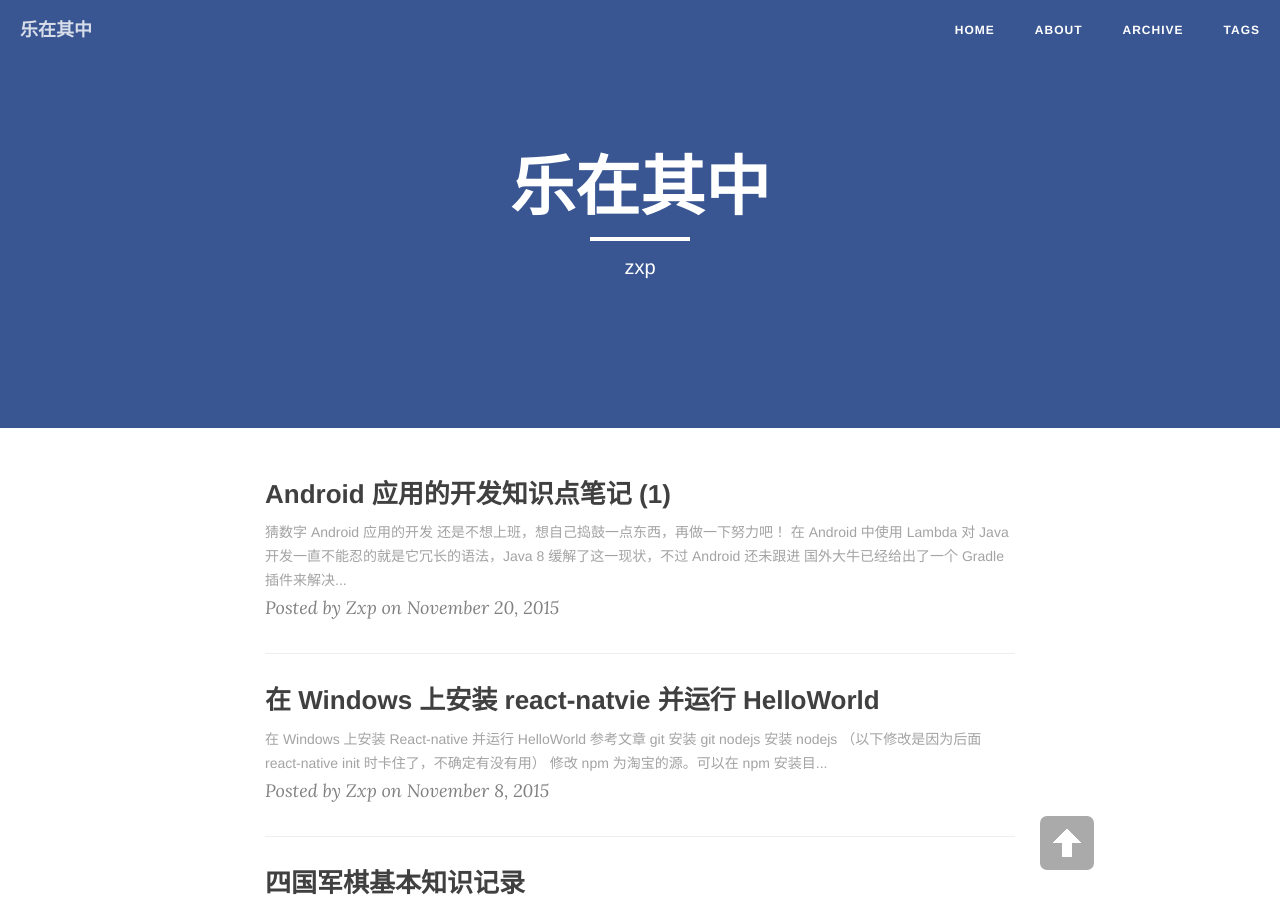
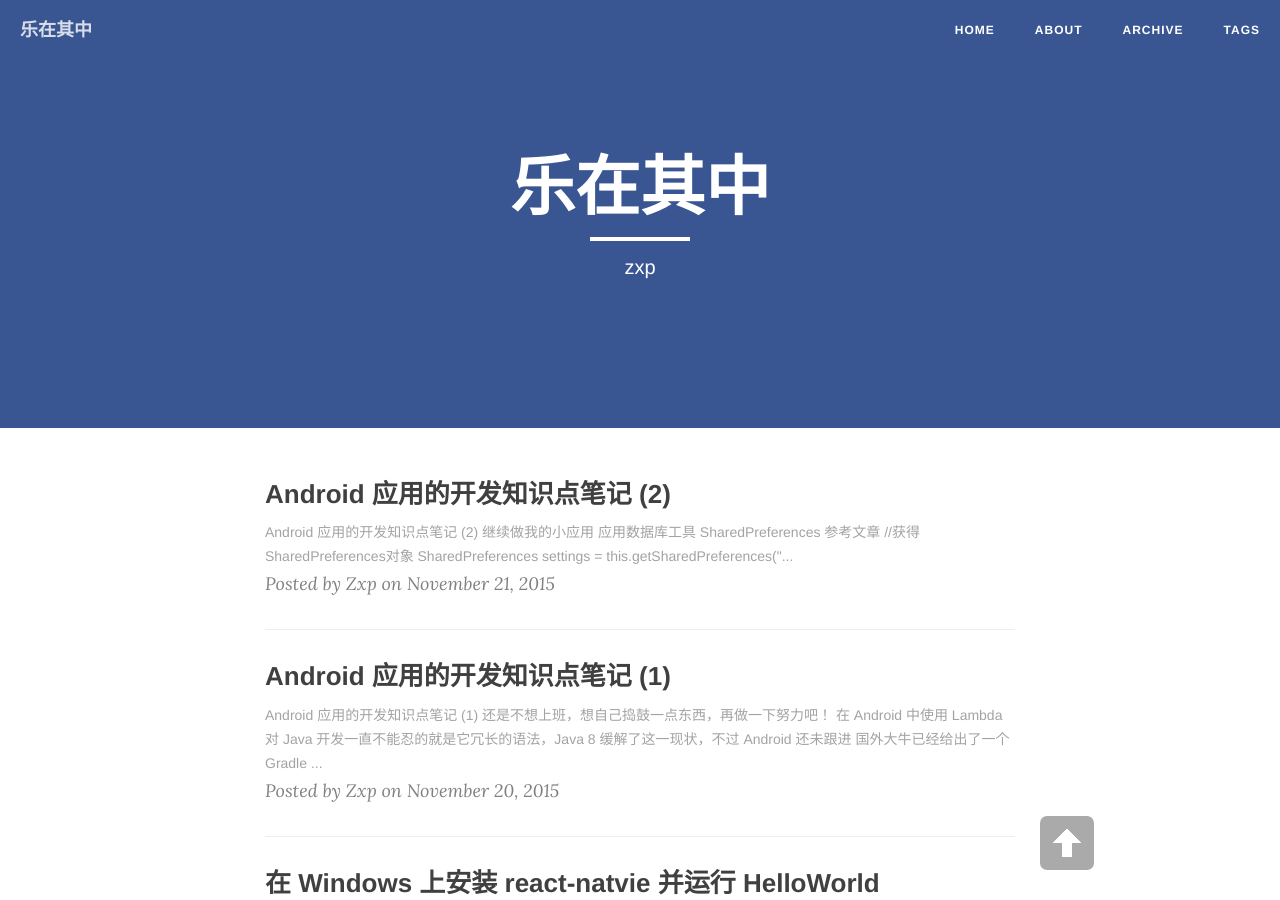
Before and after one commit to HandsomeBall/HandsomeBall.github.io, a Jekyll site: the page built from index.html, in a window 1280 px wide and 900 px high. Built offline with Jekyll 4.4.1, drawn with Linux system fonts in a browser that asks for light colours; nearby versions of some CDN libraries; the list of posts is cut into pages by our own code; comment, search, counter and statistics services are not loaded; some of the changed lines change nothing that is shown.

Commit message:
ÖØÃüÃû¾ÉÎÄÕ£¬Ìí¼ÓÐÂÎÄÕÂ

```diff
--- a/_posts/2015-11-19-android-guess-number.md
+++ b/_posts/2015-11-19-android-note-1.md
@@ -2,11 +2,11 @@
 layout: post
 title:  "Android 应用的开发知识点笔记 (1)"
 date:   2015-11-19 23:36:00
-tags: android guess-number
+tags: android note
 category: blog
 ---
 
-#猜数字 Android 应用的开发
+#Android 应用的开发知识点笔记 (1)
 
 还是不想上班，想自己捣鼓一点东西，再做一下努力吧！
 
--- /dev/null
+++ b/_posts/2015-11-21-android-note-2.md
@@ -0,0 +1,158 @@
+---
+layout: post
+title:  "Android 应用的开发知识点笔记 (2)"
+date:   2015-11-21 00:37:00
+tags: android note
+category: blog
+---
+
+#Android 应用的开发知识点笔记 (2)
+
+继续做我的小应用
+
+### 应用数据库工具 SharedPreferences
+
+参考[文章](http://www.cnblogs.com/devinzhang/archive/2012/01/12/2320868.html)
+
+    //获得SharedPreferences对象
+    SharedPreferences settings = this.getSharedPreferences("shared_file", 0);
+
+    int age = settings.getInt("age", 0);
+
+    //获得可编辑对象
+    SharedPreferences.Editor editor = settings.edit();
+
+    editor.putString("name", "Kael Chen");
+    editor.putInt("age", 22);
+    editor.commit();
+
+    editor.remove("name");
+    editor.commit();
+
+### TextView 居中
+
+    android:gravity = "center"
+
+### TextView 字体大小
+
+    android:textSize="32sp"
+
+### 标题栏(ActionBar)
+
+Android 中对应 iOS 中 Navigation 概念的是 标题栏
+而 Android 中的 NavigationBar 指的是返回键、主页键等
+
+Android 的标题栏是由 theme 定义的
+所以修改标题栏的行为需要修改 theme
+
+### 隐藏标题栏
+
+见[解答](http://stackoverflow.com/questions/2591036/how-to-hide-the-title-bar-for-an-activity-in-xml-with-existing-custom-theme)
+和[解答](http://stackoverflow.com/questions/30746109/how-to-remove-title-bar-from-activity-extending-actionbaractivity-or-appcompatac)
+
+    //Remove title bar
+    this.requestWindowFeature(Window.FEATURE_NO_TITLE);
+    getSupportActionBar().hide();
+
+    //Remove notification bar
+    this.getWindow().setFlags(WindowManager.LayoutParams.FLAG_FULLSCREEN, WindowManager.LayoutParams.FLAG_FULLSCREEN);
+
+    //set content view AFTER ABOVE sequence (to avoid crash)
+    this.setContentView(R.layout.your_layout_name_here);
+
+### ActionBar 返回
+
+见[解答](http://stackoverflow.com/questions/15686555/display-back-button-on-action-bar)
+
+    actionBar.setDisplayHomeAsUpEnabled(true);  // 显示返回键
+
+    @Override
+    public boolean onOptionsItemSelected(MenuItem item) {
+        switch (item.getItemId()) {
+            case android.R.id.home:
+                // app icon in action bar clicked; go home
+                Intent intent = new Intent(this, HomeActivity.class);
+                intent.addFlags(Intent.FLAG_ACTIVITY_CLEAR_TOP);
+                startActivity(intent);
+                return true;
+            default:
+                return super.onOptionsItemSelected(item);
+        }
+    }
+
+### ActionBar 改变背景颜色
+
+见[解答](http://stackoverflow.com/questions/8024706/how-do-i-change-the-background-color-of-the-actionbar-of-an-actionbaractivity-us)
+
+    bar.setBackgroundDrawable(new ColorDrawable(Color.parseColor("#F0AD4E")));
+
+### 更漂亮的 Button
+
+使用这个[Button 样式](https://github.com/hoang8f/android-flat-button)
+
+在 build.gradle 中添加
+
+    dependencies {
+      compile 'info.hoang8f:fbutton:1.0.5'
+    }
+
+添加 xml 命名空间
+
+    xmlns:fbutton="http://schemas.android.com/apk/res-auto"
+
+使用 Button
+
+    <info.hoang8f.widget.FButton
+        ...
+       fbutton:buttonColor="@color/color_concrete"
+       fbutton:shadowColor="@color/color_asbestos"
+       fbutton:shadowEnabled="true"
+       fbutton:shadowHeight="5dp"
+       fbutton:cornerRadius="5dp"
+       ...
+       />
+
+如果把这个按钮和别的组件放在同一行，点击按钮时可能会发生抖动
+这是因为这个按钮有 5dp 的 shadow 高度
+解决方法是设置按钮高度为固定数值，且比别的组件大 5dp。
+
+### 重复背景图片
+
+直接看[文章](http://www.oschina.net/question/54100_34027)就行，注意其中没有 repeat-x 和 repeat-y
+
+### .9.png
+
+制作 .9.png 图片只需要找到 draw9patch.bat 运行即可
+黑色线条表示可拉伸区域
+
+### 导入 jar 包
+
+把 jar 包复制到 项目文件夹/app/libs 即可
+build.gradle 中有相应的编译语句
+
+### View 隐藏且不占位
+
+用 gone 表示隐藏且不占位
+用 invisible 表示隐藏但占位
+
+    android:visibility="gone"
+    view.setVisibility(View.GONE);
+
+### 自定义 ActionBar
+
+X  参考[文章](http://blog.csdn.net/xy_nyle/article/details/18970211)
+X  [ActionBar 生成网站](http://jgilfelt.github.io/android-actionbarstylegenerator/)
+参考[文章](http://blog.csdn.net/dreamintheworld/article/details/39314121)
+参考[解答](http://stackoverflow.com/questions/27354812/android-remove-left-margin-from-actionbars-custom-layout)
+
+应该添加如下代码
+
+    actionBar = getSupportActionBar();
+    actionBar.setDisplayShowHomeEnabled(false);
+    actionBar.setDisplayShowCustomEnabled(true);
+    actionBar.setDisplayShowTitleEnabled(false);
+    actionBar.setCustomView(R.layout.custom_action_bar);
+    Toolbar parent =(Toolbar) actionBar.getCustomView().getParent();
+    arent.setContentInsetsAbsolute(0,0);
+
+然后添加相应的布局文件即可
```
